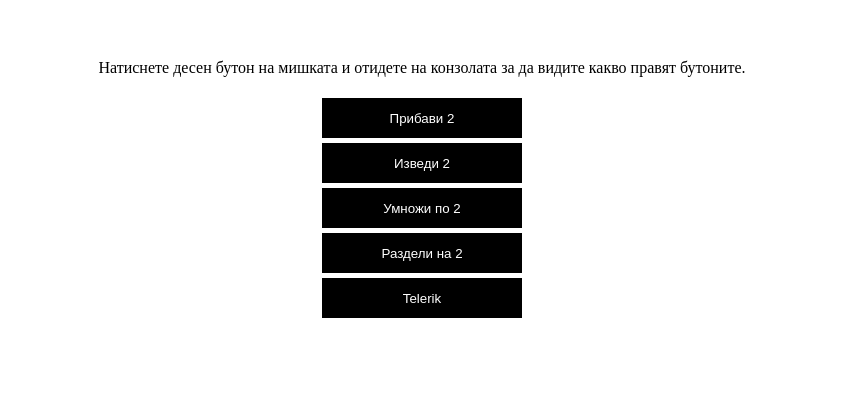
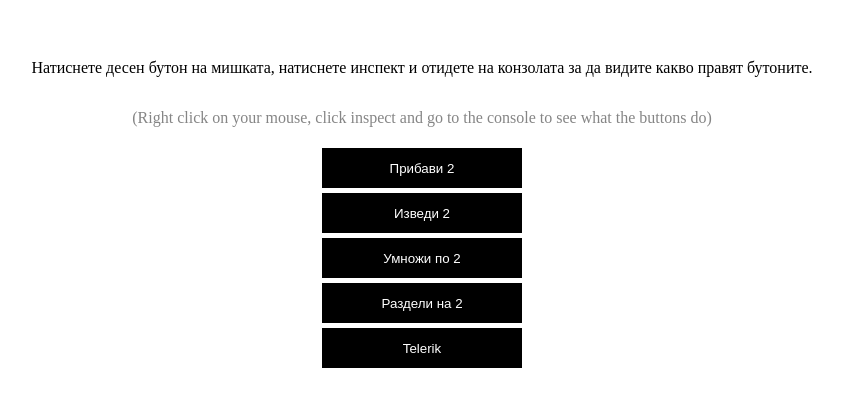
Before and after one commit to zxxtlz/zxxtlz.github.io, a plain HTML site: page javascript/index.html in a window 1280 px wide. Shown: the part 213-620 px from the top of the page, without its empty margins (218-1061 px from the left). Drawn offline with Linux system fonts and the light colour scheme.

Commit message:
Update
fix

```diff
--- a/javascript/index.html
+++ b/javascript/index.html
@@ -9,7 +9,8 @@
     <title>Javascript Test</title>
 </head>
 <body>
-    <p id="Text1">Натиснете десен бутон на мишката и отидете на конзолата за да видите какво правят бутоните.</p>
+    <p id="Text1">Натиснете десен бутон на мишката, натиснете инспект и отидете на конзолата за да видите какво правят бутоните.</p>
+    <p id="Text2"><span style="color: rgb(133, 133, 133);">(Right click on your mouse, click inspect and go to the console to see what the buttons do)</span></p>
     <button id="button1">Прибави 2</button>
     <button id="button2">Изведи 2</button>
     <button id="button3">Умножи по 2</button>
```
